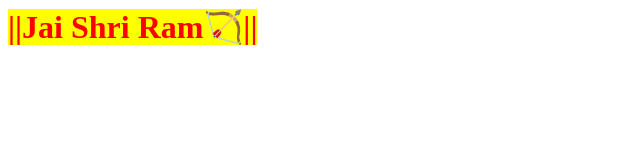
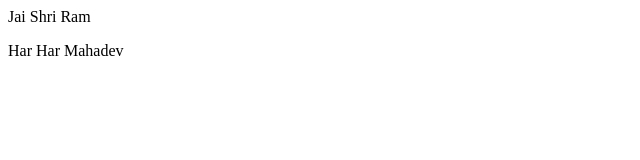
Before and after one commit to Ritik6584/LocalRepo, a plain HTML site: page index.html in a window 1280 px wide. Shown: the whole page, without its empty margins (0-640 px from the left). Drawn offline with Linux system fonts and the light colour scheme.

Commit message:
Add New Features

```diff
--- a/index.html
+++ b/index.html
@@ -1,17 +1,2 @@
-<!DOCTYPE html>
-<html lang="en">
-
-<head>
-    <meta charset="UTF-8">
-    <meta name="viewport" content="width=device-width, initial-scale=1.0">
-    <title>Document</title>
-    <link rel="stylesheet" href="style.css">
-</head>
-
-<body>
-    <span>
-        ||Jai Shri Ram🏹||
-    </span>
-</body>
-
-</html>
+<p>Jai Shri Ram</p>
+<p>Har Har Mahadev</p>
```
Also changed, not shown: 1 other file.
